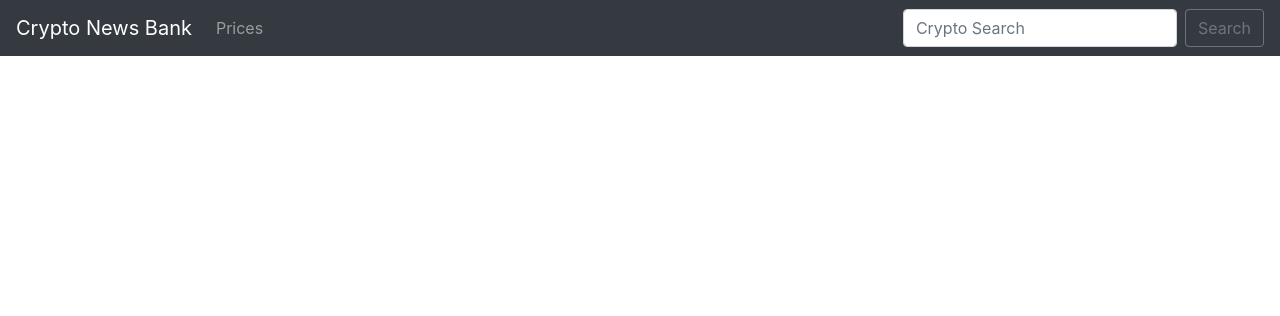
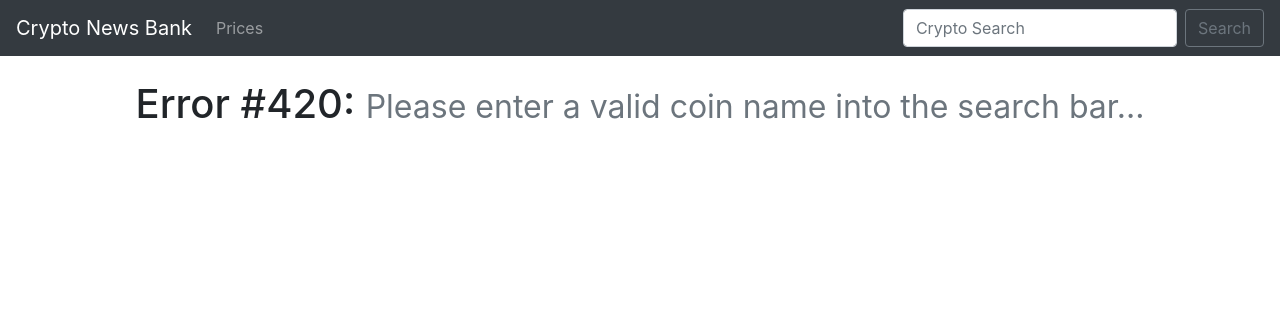
Before and after one commit to Robbie08/CryptoWebApp, a Django app: page /prices in a window 1280 px wide. Shown: the top 316 px of the page. Run offline with Django 3.2, Linux system fonts and the light colour scheme; some libraries are stand-ins or nearby versions.

Commit message:
Basic user input error handling. In case user types in incorrect coin name

```diff
--- a/crypto/templates/prices.html
+++ b/crypto/templates/prices.html
@@ -4,7 +4,20 @@
 
 
 
+{% if notfound %}
 
+	<h1 style="text-align: center;">
+	  Error #420:
+	  <small class="text-muted">{{ notfound }}</small>
+	</h1>
+
+{% else %}
+	{% if crypto.Response %}
+	    <h1 style="text-align: center;">
+	  		Error #200:
+	  		<small class="text-muted">{{ quote }} does not exist yet. Please try another coin.</small>
+	    </h1>
+	{% endif %}
 	<br/><br/>
 	 {% for key,value in crypto.DISPLAY.items %}
 
@@ -61,6 +74,7 @@
 	 {% endfor %}
 
 	<br/><br/>
+{% endif %}
 
 
 {% endblock %}
--- a/crypto/views.py
+++ b/crypto/views.py
@@ -7,8 +7,6 @@ API_KEY = "c372b5f5d7d17814dc34b99ccf63bc07a31334c3dea7a518ac04d663eb1956de" # t
 def home(request):
 	import requests
 	import json
-
-
 	# FETCH CRYPTO PRICE DATA
 	price_request = requests.get("https://min-api.cryptocompare.com/data/pricemultifull?fsyms=BTC,ETH,XRP,BCH,EOS,LTC,XLM,ADA,USDT,MIOTA,TRX&tsyms=USD" +"&api_key=" +API_KEY)
 	price = json.loads(price_request.content) # read our json
@@ -34,4 +32,6 @@ def prices(request):
 
 	# IF SOMEONE IS JUST NAVIGATING TO THE PRICES URL
 	else:
-		return render(request, 'prices.html', {})
+
+		notfound = "Please enter a valid coin name into the search bar..."
+		return render(request, 'prices.html', {'notfound' : notfound})
```
Lines whose indentation alone changed are shown as unchanged.
